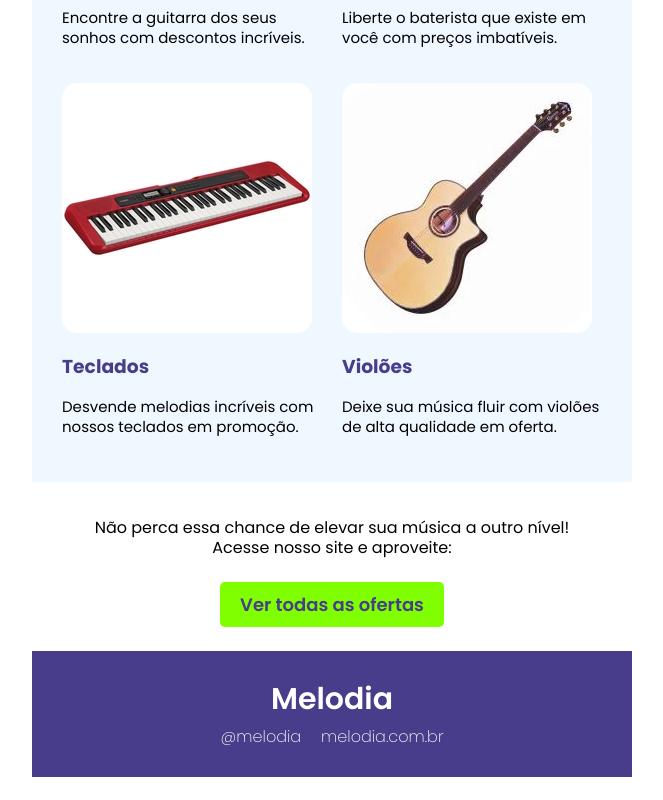
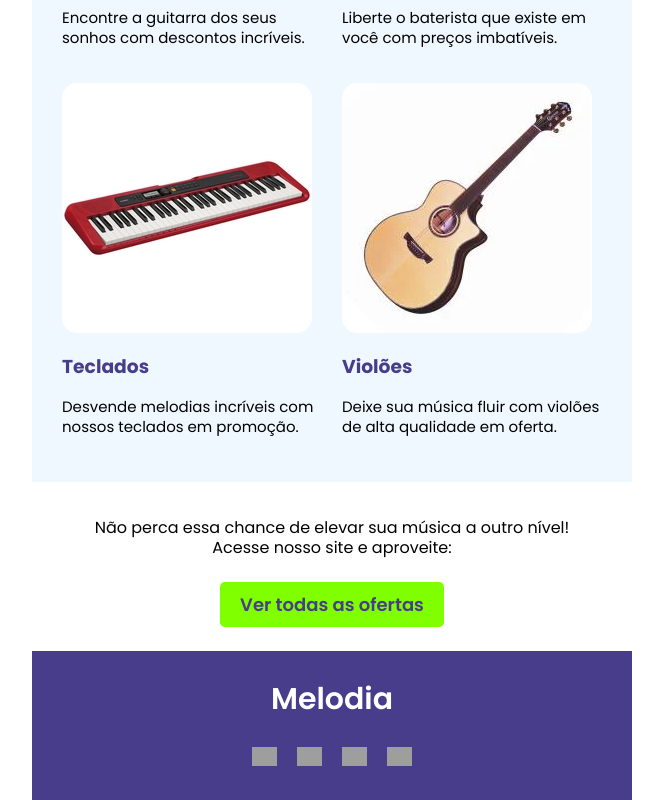
Before and after one commit to DanieleJacob/E-mail-marketing, a plain HTML site: page index.html in a window 1280 px wide. Shown: the part 606-1406 px from the top of the page, without its empty margins (308-971 px from the left). Before the commit the page ends 1383 px from the top, so only its background shows below. Drawn offline with Linux system fonts and the light colour scheme; grey boxes are pictures that could not be loaded.

Commit message:
Atulização do footer

```diff
--- a/index.html
+++ b/index.html
@@ -61,7 +61,8 @@
                     </tr>
                     <tr>
                         <td class="padding_mobile_10" bgcolor="#F0F8FF" style="padding: 20px;">
-                            <table width="100%" cellpadding="10" cellspacing="0" border="0" style="border-collapse: collapse;">
+                            <table width="100%" cellpadding="10" cellspacing="0" border="0"
+                                style="border-collapse: collapse;">
                                 <tr>
                                     <td width="50%">
                                         <img src="./images/2.1.webp" alt="Guitarra"
@@ -119,21 +120,26 @@
                             <p style="font-family: 'Poppins', Arial, Helvetica, sans-serif; line-height: 20px;">Não
                                 perca essa
                                 chance de elevar sua
-                                música a outro nível!<br> Acesse nosso site e aproveite:</p>
-                            <p style="text-align: center; padding-top: 20px;"><a href="#"
+                                música a outro nível!<br> Acesse nosso site e aproveite:
+                            </p>
+                            <p style="text-align: center; padding-top: 20px;">
+                                <a href="#" target="_blank"
                                     style="background-color: #7FFF00; color: #483D8B; padding: 10px 20px; text-decoration: none; border-radius: 5px; font-family: 'Poppins', Arial, Helvetica, sans-serif; font-weight: 600; font-size: 18px;">Ver
-                                    todas as ofertas</a></p>
+                                    todas as
+                                    ofertas
+                                </a>
+                            </p>
                         </td>
                     </tr>
                     <tr>
                         <td align="center" bgcolor="#483D8B" style="padding-top: 30px;">
                             <p
                                 style="font-family: 'Poppins', Arial, Helvetica, sans-serif; color: #ffffff; font-weight: 600; font-size: 30px; margin: 0px;">
-                                 Melodia</p>
+                                Melodia</p>
                         </td>
                     </tr>
-                    <tr>
-                        <td align="center" bgcolor="#483D8B" style="padding-bottom: 20px;">
+                    <!-- <tr>
+                        <td align="center" bgcolor="#483D8B">
                             <table cellpadding="10" cellspacing="0"
                                 style="border-collapse: collapse; mso-table-lspace: 0pt; mso-table-rspace: 0pt;">
                                 <td align="center" style="border-collapse: collapse;">
@@ -146,6 +152,43 @@
                                 </td>
                             </table>
                         </td>
+                    </tr> -->
+                    <tr>
+                        <td align="center" bgcolor="#483D8B" style="padding: 20px; ">
+                            <table cellpadding="10" cellspacing="0"
+                                style="border-collapse: collapse; mso-table-lspace: 0pt; mso-table-rspace: 0pt;">
+                                <td align="center" style="border-collapse: collapse;">
+                                    <a href="" target="_blank">
+                                        <img alt="Instagram" title="Instagram"
+                                            src="https://cdn-icons-png.flaticon.com/512/3955/3955024.png" width="25px"
+                                            style="color: #ffffff; font-family: Verdana, Geneva, Tahoma, sans-serif; text-decoration: underline; font-size: 12px;">
+                                    </a>
+                                </td>
+                                <td align="center" style="border-collapse: collapse;">
+                                    <a href="" target="_blank">
+                                        <img alt="Twitter" title="Twitter"
+                                            src="https://cdn-icons-png.flaticon.com/512/3670/3670151.png" width="25px"
+                                            style="color: #ffffff; font-family: Verdana, Geneva, Tahoma, sans-serif; text-decoration: underline; font-size: 12px;">
+                                    </a>
+                                </td>
+                                <td align="center" style="border-collapse: collapse;">
+                                    <a href="" target="_blank">
+                                        <img alt="Facebook" title="Facebook"
+                                            src="https://cdn-icons-png.flaticon.com/512/145/145802.png" width="25px"
+                                            style="color: #ffffff; font-family: Verdana, Geneva, Tahoma, sans-serif;
+                                    text-decoration: underline; font-size: 12px;">
+                                    </a>
+                                </td>
+                                <td align="center" style="border-collapse: collapse;">
+                                    <a href="" target="_blank">
+                                        <img alt="WhatsApp" title="WhatsApp"
+                                            src="https://cdn-icons-png.flaticon.com/512/3670/3670051.png" width="25px"
+                                            style="color: #ffffff; font-family: Verdana, Geneva, Tahoma, sans-serif;
+                                    text-decoration: underline; font-size: 12px;">
+                                    </a>
+                                </td>
+                            </table>
+                        </td>
                     </tr>
                 </table>
             </td>
```
